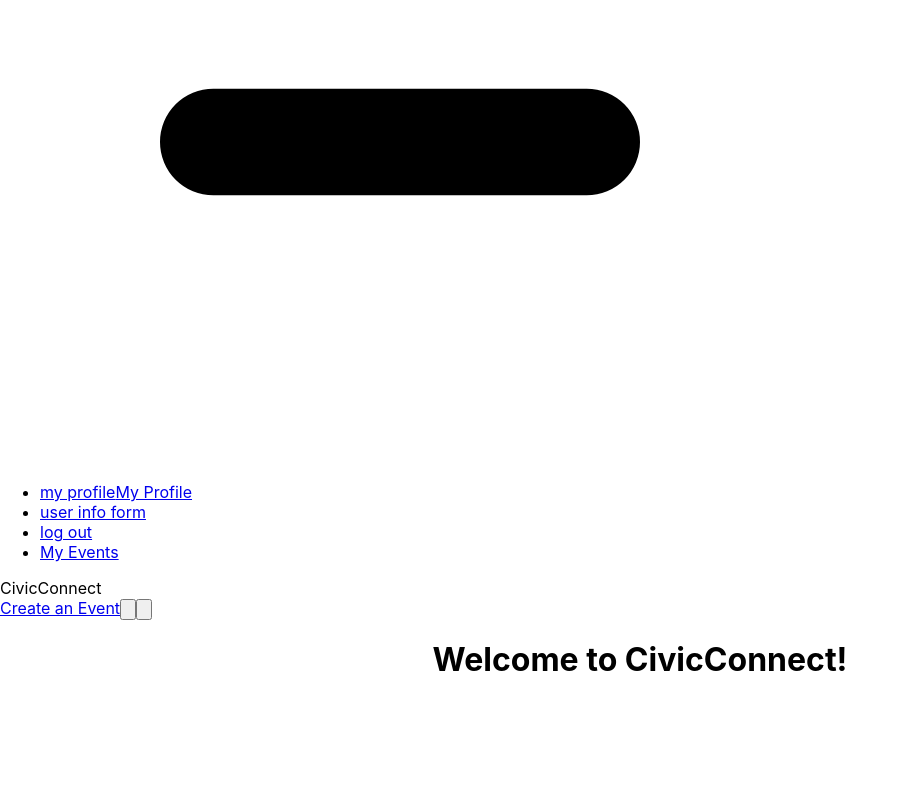
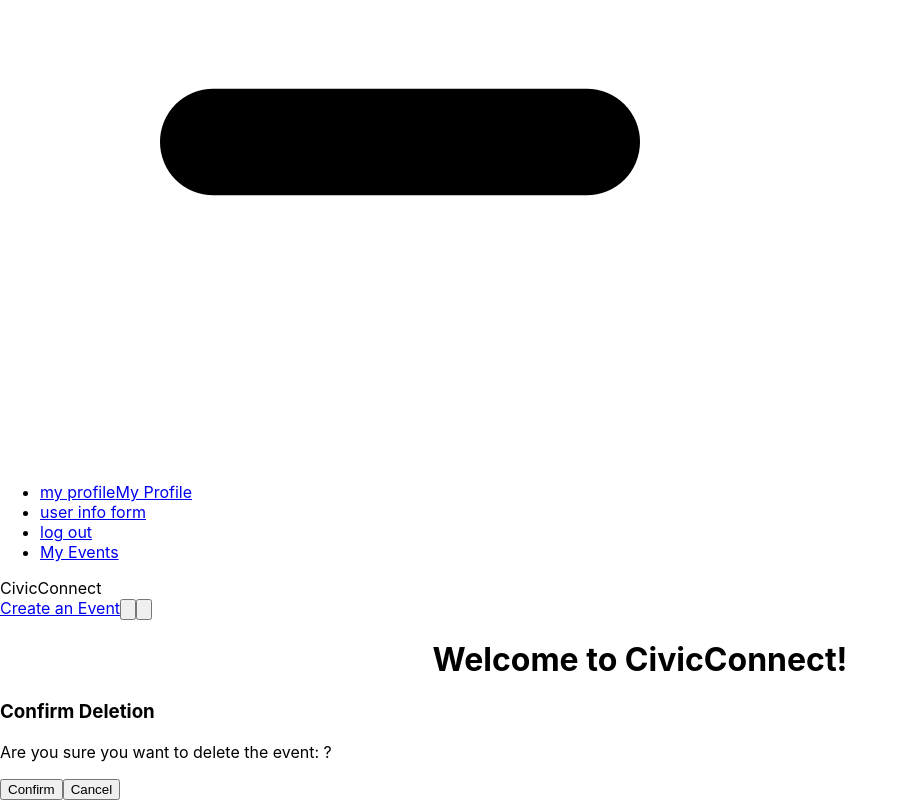
Before and after one commit to heiditeng/cs307-CivicConnect, a React (Create React App) app in the folder client/: page /delete-confirmation in a window 1280 px wide. Shown: the part 818-1618 px from the top of the page, without its empty margins (0-908 px from the left). Before the commit the page ends 1518 px from the top, so only its background shows below. Built offline with nearby package versions, Linux system fonts and the light colour scheme.

Commit message:
added delete confirmation popup

```diff
--- a/client/src/App.js
+++ b/client/src/App.js
@@ -1,6 +1,5 @@
 // src/App.js
-import React, { useState } from 'react';
-import './App.css';
+import React from 'react';
 import { BrowserRouter as Router, Routes, Route } from 'react-router-dom';
 import NavBar from './components/NavBar';
 import AuthPage from './components/AuthPage';
@@ -13,19 +12,10 @@ import UserProfile from './components/UserProfile';
 import Login from './components/Login';
 import MyProfileCM from './components/MyProfileCM';
 import MyEvents from './components/MyEvents';
+import DeleteConfirmation from './components/DeleteConfirmation'; // Import the new component
 
 function App() {
   const title = "Welcome to CivicConnect!";
-
-  const [events, setEvents] = useState([
-    { id: 1, name: 'Community Cleanup', date: '2024-10-10', imageUrl: '', description: '' },
-    { id: 2, name: 'Local Concert', date: '2024-10-15', imageUrl: '', description: '' },
-    { id: 3, name: 'Charity Run', date: '2024-10-20', imageUrl: '', description: '' },
-  ]);
-
-  const handleDeleteEvent = (id) => {
-    setEvents(events.filter(event => event.id !== Number(id)));
-  };
 
   return (
     <Router>
@@ -38,12 +28,13 @@ function App() {
             <Route path="/forgot-password" element={<ResetPassword />} />
             <Route path="/events" element={<EventManager />} />
             <Route path="/create-event" element={<CreateEvent />} />
-            <Route path="/my-events" element={<MyEvents events={events} onDelete={handleDeleteEvent} />} />
-            <Route path="/event-details/:id" element={<EventDetails onDelete={handleDeleteEvent} />} />
+            <Route path="/my-events" element={<MyEvents />} />
+            <Route path="/event-details/:id" element={<EventDetails />} />
             <Route path="/info-form" element={<UserInformationForm />} />
             <Route path="/profile" element={<UserProfile />} />
             <Route path="/login" element={<Login />} />
             <Route path="/myprofile" element={<MyProfileCM />} />
+            <Route path="/delete-confirmation" element={<DeleteConfirmation />} /> {/* New route */}
           </Routes>
         </div>
       </div>
--- /dev/null
+++ b/client/src/components/DeleteConfirmation.js
@@ -0,0 +1,26 @@
+// src/components/DeleteConfirmation.js
+import React from 'react';
+import { Link, useLocation } from 'react-router-dom';
+
+const DeleteConfirmation = () => {
+  const location = useLocation();
+  const { eventId, eventName } = location.state || { eventId: null, eventName: '' };
+
+  return (
+    <div className="confirmation-modal">
+      <h3>Confirm Deletion</h3>
+      <p>Are you sure you want to delete the event: {eventName}?</p>
+      <Link to={{
+        pathname: "/my-events",
+        state: { deletedId: eventId } // Pass the deleted event ID back
+      }}>
+        <button>Confirm</button>
+      </Link>
+      <Link to="/my-events">
+        <button>Cancel</button>
+      </Link>
+    </div>
+  );
+};
+
+export default DeleteConfirmation;
--- a/client/src/components/MyEvents.js
+++ b/client/src/components/MyEvents.js
@@ -1,17 +1,26 @@
 // src/components/MyEvents.js
-import React, { useState } from 'react';
-import { Link } from 'react-router-dom';
+import React, { useState, useEffect } from 'react';
+import { Link, useLocation } from 'react-router-dom';
 
 const MyEvents = () => {
+  const location = useLocation();
   const [events, setEvents] = useState([
     { id: 1, name: 'Community Cleanup', date: '2024-10-10', imageUrl: 'https://example.com/community-cleanup.jpg' },
     { id: 2, name: 'Local Concert', date: '2024-10-15', imageUrl: 'https://example.com/local-concert.jpg' },
     { id: 3, name: 'Charity Run', date: '2024-10-20', imageUrl: 'https://example.com/charity-run.jpg' },
   ]);
 
-  const handleDelete = (id) => {
-    setEvents(events.filter(event => event.id !== Number(id)));
+  // Handle the event deletion
+  const handleDeleteEvent = (id) => {
+    setEvents(events.filter(event => event.id !== id));
   };
+
+  // Check for state passed from DeleteConfirmation
+  useEffect(() => {
+    if (location.state && location.state.deletedId) {
+      handleDeleteEvent(location.state.deletedId);
+    }
+  }, [location.state]);
 
   return (
     <div>
@@ -26,7 +35,12 @@ const MyEvents = () => {
               <Link to={`/event-details/${event.id}`}>
                 <button>Show Details</button>
               </Link>
-              <button onClick={() => handleDelete(event.id)}>Delete Event</button>
+              <Link to={{
+                pathname: "/delete-confirmation",
+                state: { eventId: event.id, eventName: event.name, deleteEvent: handleDeleteEvent }
+              }}>
+                <button>Delete Event</button>
+              </Link>
             </li>
           ))}
         </ul>
```
